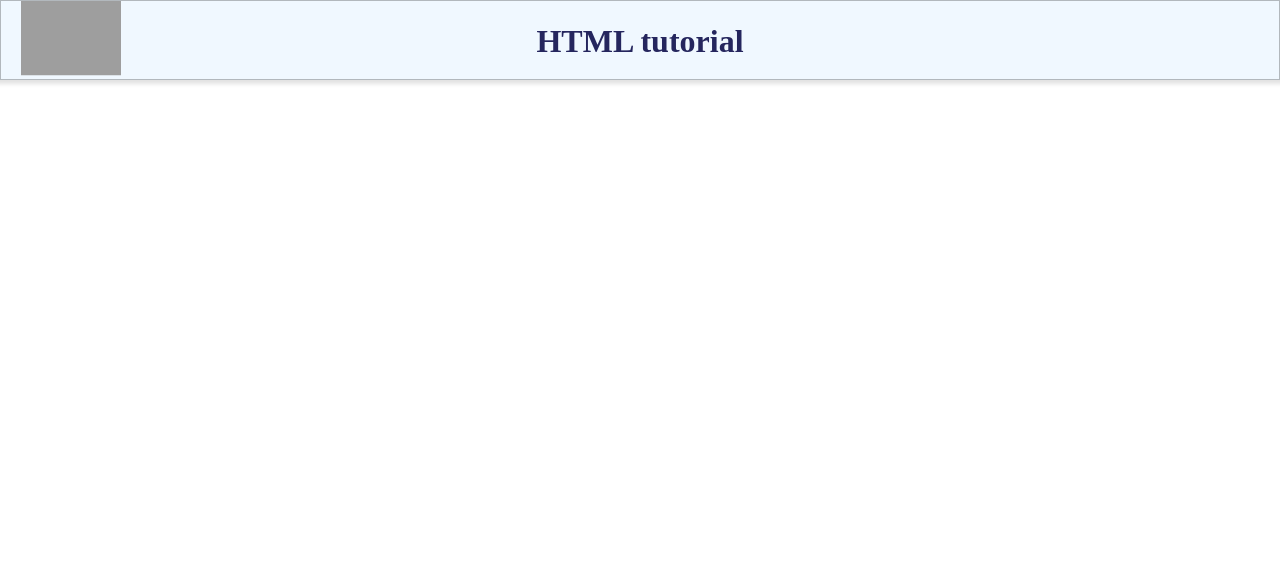
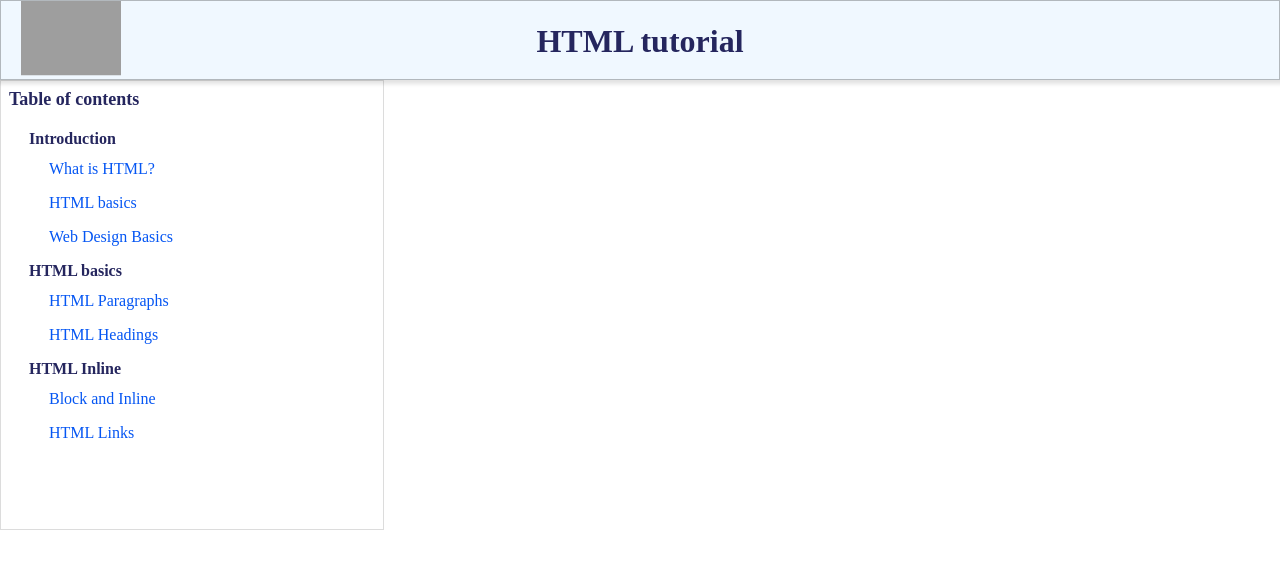
Before and after one commit to chinna222/doc-page, a plain HTML site: page index.html in a window 1280 px wide. Drawn offline with Linux system fonts and the light colour scheme; grey boxes are pictures that could not be loaded.

Commit message:
sidebar included

```diff
--- a/index.html
+++ b/index.html
@@ -16,5 +16,30 @@
       </div>
       <h1>HTML tutorial</h1>
     </header>
+    <main class="main">
+      <aside class="sidebar">
+        <h2 class="menu-heading">Table of contents</h2>
+        <ul class="main-menu">
+          <li class="menu-sub-heading">Introduction</li>
+          <ul class="sub-menu">
+            <li><a href="#what-is-html">What is HTML?</a></li>
+            <li><a href="#html-basics">HTML basics</a></li>
+            <li><a href="#web-design-basics">Web Design Basics</a></li>
+          </ul>
+          <li class="menu-sub-heading">HTML basics</li>
+          <ul class="sub-menu">
+            <li><a href="#html-paragraphs">HTML Paragraphs</a></li>
+            <li><a href="#html-headings">HTML Headings</a></li>
+          </ul>
+          <li class="menu-sub-heading">HTML Inline</li>
+          <ul class="sub-menu">
+            <li>
+              <a href="#block-and-inline">Block and Inline</a>
+            </li>
+            <li><a href="#html-links">HTML Links</a></li>
+          </ul>
+        </ul>
+      </aside>
+    </main>
   </body>
 </html>
--- a/styles.css
+++ b/styles.css
@@ -31,3 +31,54 @@ header h1 {
   line-height: 80px;
   color: #25265e;
 }
+
+/* side bar styles start */
+
+.sidebar {
+  width: 30%;
+  height: 450px;
+  border: 1px solid rgba(0, 0, 0, 0.137);
+  color: #25265e;
+  padding: 8px;
+  /* makes the sidebar sticky */
+  position: sticky;
+  top: 0px;
+}
+
+.menu-heading {
+  margin-bottom: 20px;
+  font-size: 18px;
+}
+
+.sidebar ul {
+  /* removes the bullet points in list items */
+  list-style-type: none;
+
+  /* list item marker is placed within the content area of the list item */
+  list-style-position: inside;
+
+  padding-left: 20px;
+  margin-bottom: 12px;
+}
+
+.menu-sub-heading {
+  font-weight: bold;
+  text-decoration: none;
+  margin-bottom: 12px;
+  color: #25265e;
+}
+
+.sub-menu li {
+  margin-bottom: 16px;
+}
+
+.sidebar a {
+  color: #0556f3;
+  text-decoration: none;
+}
+
+.sidebar a:hover {
+  color: #03338f;
+}
+
+/* side bar styles end */
```
